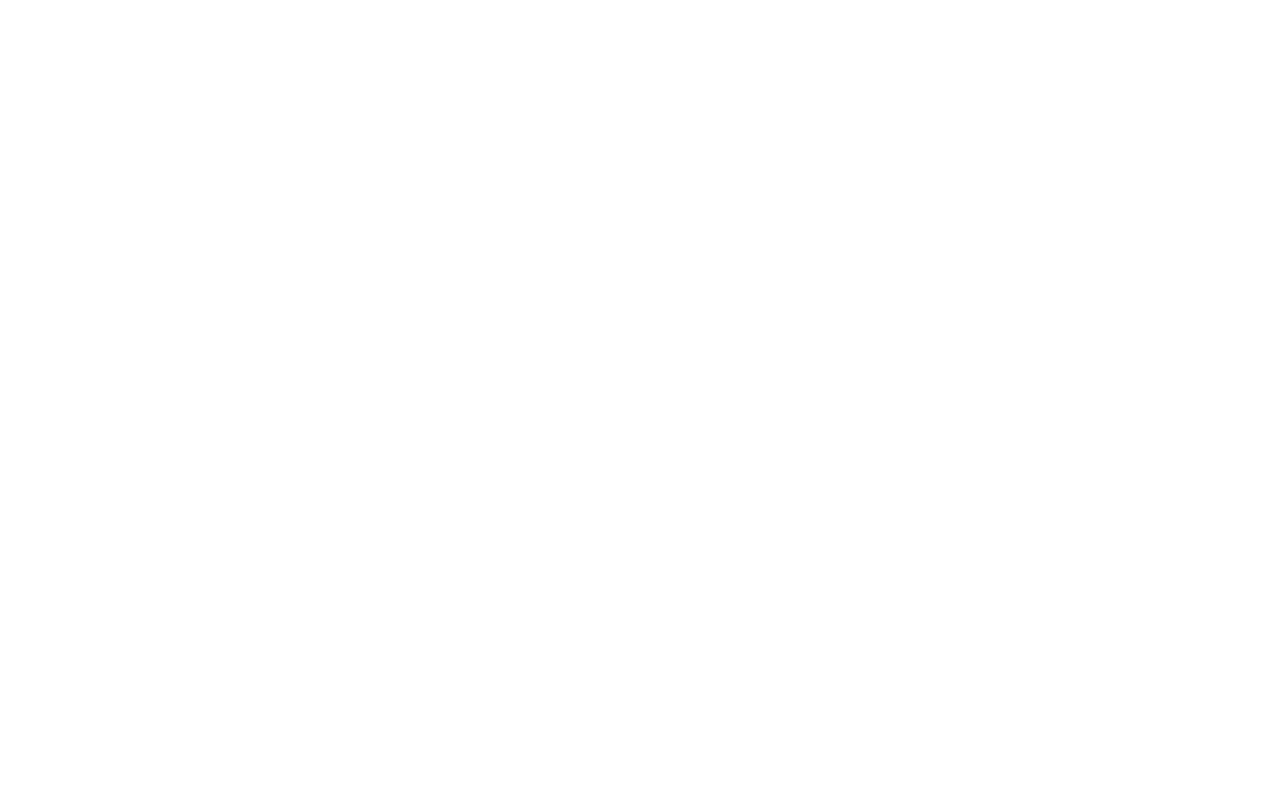
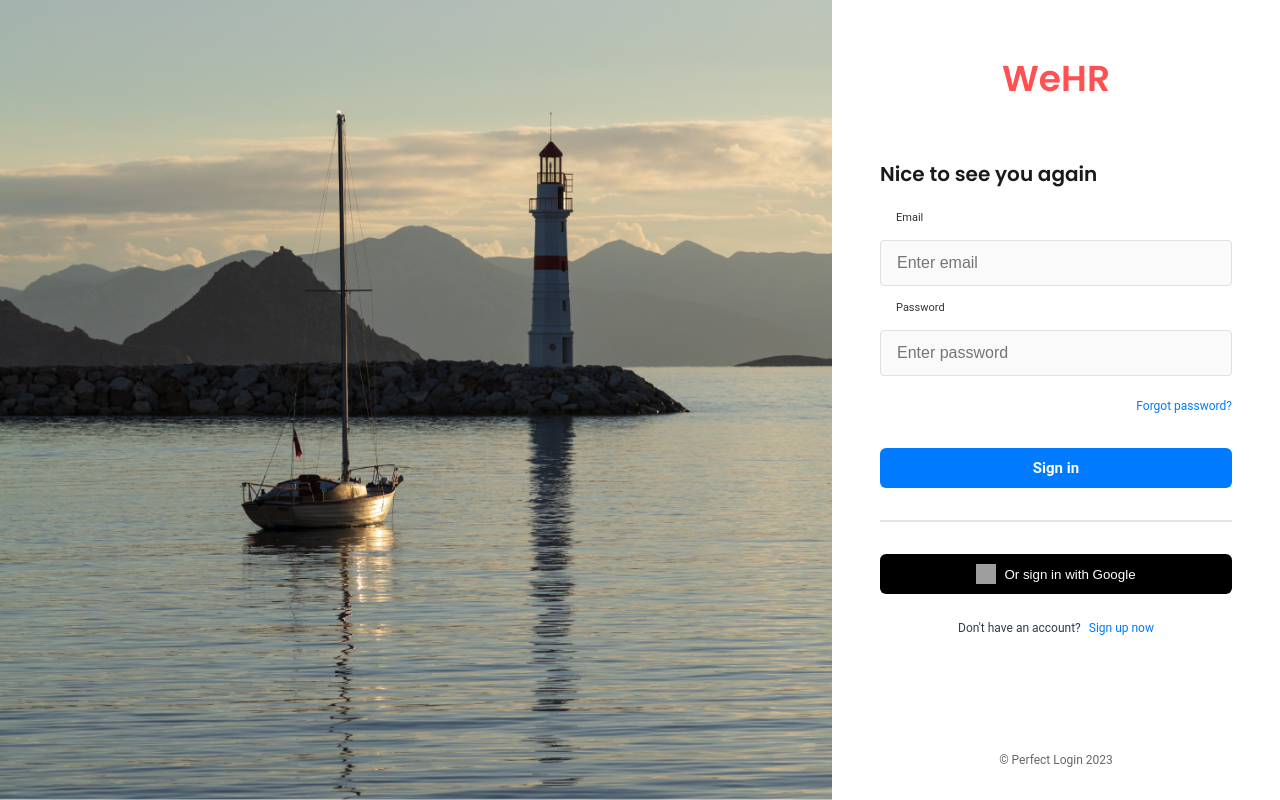
Before and after one commit to apmcopods/hr-dashboard, a Vue app: page /auth in a window 1280 px wide. Built offline with nearby package versions, Linux system fonts and the light colour scheme; grey boxes are pictures that could not be loaded.

Commit message:
Create the Auth page

```diff
--- a/index.html
+++ b/index.html
@@ -1,10 +1,16 @@
 <!DOCTYPE html>
 <html lang="en">
   <head>
-    <meta charset="UTF-8">
-    <link rel="icon" href="/favicon.ico">
-    <meta name="viewport" content="width=device-width, initial-scale=1.0">
+    <meta charset="UTF-8" />
+    <link rel="icon" href="/favicon.ico" />
+    <meta name="viewport" content="width=device-width, initial-scale=1.0" />
     <title>Hr-Dashboard</title>
+    <link rel="preconnect" href="https://fonts.googleapis.com" />
+    <link rel="preconnect" href="https://fonts.gstatic.com" crossorigin />
+    <link
+      href="https://fonts.googleapis.com/css2?family=Poppins:wght@600&display=swap"
+      rel="stylesheet"
+    />
   </head>
   <body>
     <div id="app"></div>
--- a/src/assets/main.css
+++ b/src/assets/main.css
@@ -1,27 +1,127 @@
-@import './base.css';
+@import "./base.css";
 
 /* Flexbox */
 .row {
   display: flex;
   flex-direction: row;
 }
-
 .column {
   display: flex;
   flex-direction: column;
 }
 
+.gap-8 {
+  gap: 8px;
+}
+
+.justify-center {
+  justify-content: center;
+}
+.justify-between {
+  justify-content: space-between;
+}
+
+.align-center {
+  align-items: center;
+}
+.align-self-end {
+  align-self: end;
+}
+
 /* Typography */
-.text-black-800{
+.text-black-800 {
   color: #333;
 }
 
+.font-poppins {
+  font-family: "Poppins", sans-serif;
+}
+
 /* Borders */
-.rounded-borders-4{
+.rounded-borders-4 {
   border-radius: 4px;
 }
 
 /* Padding */
-.pb-16{
+.pb-16 {
   padding-bottom: 16px;
 }
+
+/* Margin */
+.ma-48 {
+  margin: 48px;
+}
+
+.mt-12 {
+  margin-top: 12px;
+}
+.mt-16 {
+  margin-top: 16px;
+}
+.mt-20 {
+  margin-top: 20px;
+}
+.mt-24 {
+  margin-top: 24px;
+}
+.mt-60 {
+  margin-top: 60px;
+}
+
+.mb-16 {
+  margin-bottom: 16px;
+}
+.mb-20 {
+  margin-bottom: 20px;
+}
+.mb-24 {
+  margin-bottom: 24px;
+}
+.mb-32 {
+  margin-bottom: 32px;
+}
+
+.my-32 {
+  margin-top: 32px;
+  margin-bottom: 32px;
+}
+.mx-auto {
+  margin-left: auto;
+  margin-right: auto;
+}
+
+/* Link */
+a {
+  font-size: 12px;
+  line-height: 20px;
+  color: #007aff;
+  cursor: pointer;
+}
+
+/* Button */
+button {
+  border-radius: 6px;
+  display: flex;
+  justify-content: center;
+  align-items: center;
+  padding: 10px 16px;
+  border: none;
+  color: white;
+  gap: 8px;
+}
+
+/* Horizontal divider */
+hr {
+  border-style: solid;
+  border-color: #e5e5e5;
+}
+
+.logo {
+  width: 108px;
+  height: 42px;
+  font-family: "Poppins", sans-serif;
+  font-weight: 600;
+  font-size: 36px;
+  line-height: 42px;
+  color: #ff5151;
+}
--- a/src/views/AuthView.vue
+++ b/src/views/AuthView.vue
@@ -1,6 +1,108 @@
 <script setup>
+import { ref } from 'vue';
+import InputText from '../components/common/inputs/InputText.vue';
+import { computed } from '@vue/reactivity';
+
+const isLoginMode = ref(true);
+const name = ref("")
+const email = ref("");
+const password = ref("");
+
+const tagline = computed(() => isLoginMode.value ? 'Nice to see you again' : 'Register');
+const normalBtnText = computed(() => isLoginMode.value ? 'Sign in' : 'Sign up');
+const googleBtnText = computed(() => `Or sign ${isLoginMode.value ? 'in' : 'up'} with Google`);
+const redirectionText = computed(() => isLoginMode.value ? 'Don\'t have an account?' : 'Already have an account?');
+const redirectionLinkText = computed(() => isLoginMode.value ? 'Sign up now' : 'Sign in now');
+
+
 </script>
 
 <template>
+    <div class="row">
+        <img src="/boat.png" class="left-section" />
+        <div class="right-section column justify-between">
+            <form class="column ma-48">
+                <div class="logo mx-auto">WeHR</div>
+                <h3 class="mt-60 mb-24 tagline font-poppins">{{ tagline }}</h3>
+                <InputText v-model="name" v-if="!isLoginMode" label="Name" placeholder="Enter name" :required="true"
+                    class="mb-16" />
+                <InputText v-model="email" label="Email" placeholder="Enter email" :required="true" type="email" />
+                <InputText v-model="password" label="Password" placeholder="Enter password" :required="true" type="password"
+                    class="mt-16 mb-20" />
+                <a v-if="isLoginMode" class="align-self-end mb-20">Forgot password?</a>
+                <button class="btn-signin mt-12">{{ normalBtnText }}</button>
+                <hr class="my-32" />
+                <button class="btn-google">
+                    <img src="https://www.jigsawplanet.com/John1333/Google-G-Logo-svg?rc=face" height="20" width="20" />
+                    {{ googleBtnText }}
+                </button>
+                <div class="row gap-8 mx-auto mt-24 signup-section">
+                    <span>{{ redirectionText }}</span>
+                    <a @click="() => isLoginMode = !isLoginMode">{{ redirectionLinkText }}</a>
+                </div>
+            </form>
+            <div class="copyright-text mx-auto mb-32">© Perfect Login 2023</div>
+        </div>
+    </div>
+</template>
 
-</template>
+<style scoped>
+.left-section {
+    width: 65%;
+    height: 100vh;
+}
+
+.right-section {
+    width: 35%;
+    max-height: 100vh;
+    overflow-y: scroll;
+}
+
+/* Hide scrollbar for Chrome, Safari and Opera */
+.right-section::-webkit-scrollbar {
+    display: none;
+}
+
+/* Hide scrollbar for IE, Edge and Firefox */
+.right-section {
+    -ms-overflow-style: none;
+    /* IE and Edge */
+    scrollbar-width: none;
+    /* Firefox */
+}
+
+.logo {
+    margin-top: 10px;
+}
+
+.tagline {
+    font-weight: 600;
+    font-size: 20px;
+    line-height: 28px;
+    color: #1A1A1A;
+}
+
+.btn-signin {
+    font-family: 'Roboto';
+    font-style: normal;
+    font-weight: 700;
+    font-size: 15px;
+    line-height: 20px;
+    background: #007AFF;
+}
+
+.btn-google {
+    background-color: black;
+}
+
+.signup-section {
+    font-size: 12px;
+    line-height: 20px;
+}
+
+.copyright-text {
+    font-size: 12px;
+    line-height: 16px;
+    color: #666;
+}
+</style>
```
Also changed, not shown: public/boat.png (added). Lines whose indentation alone changed are shown as unchanged.
